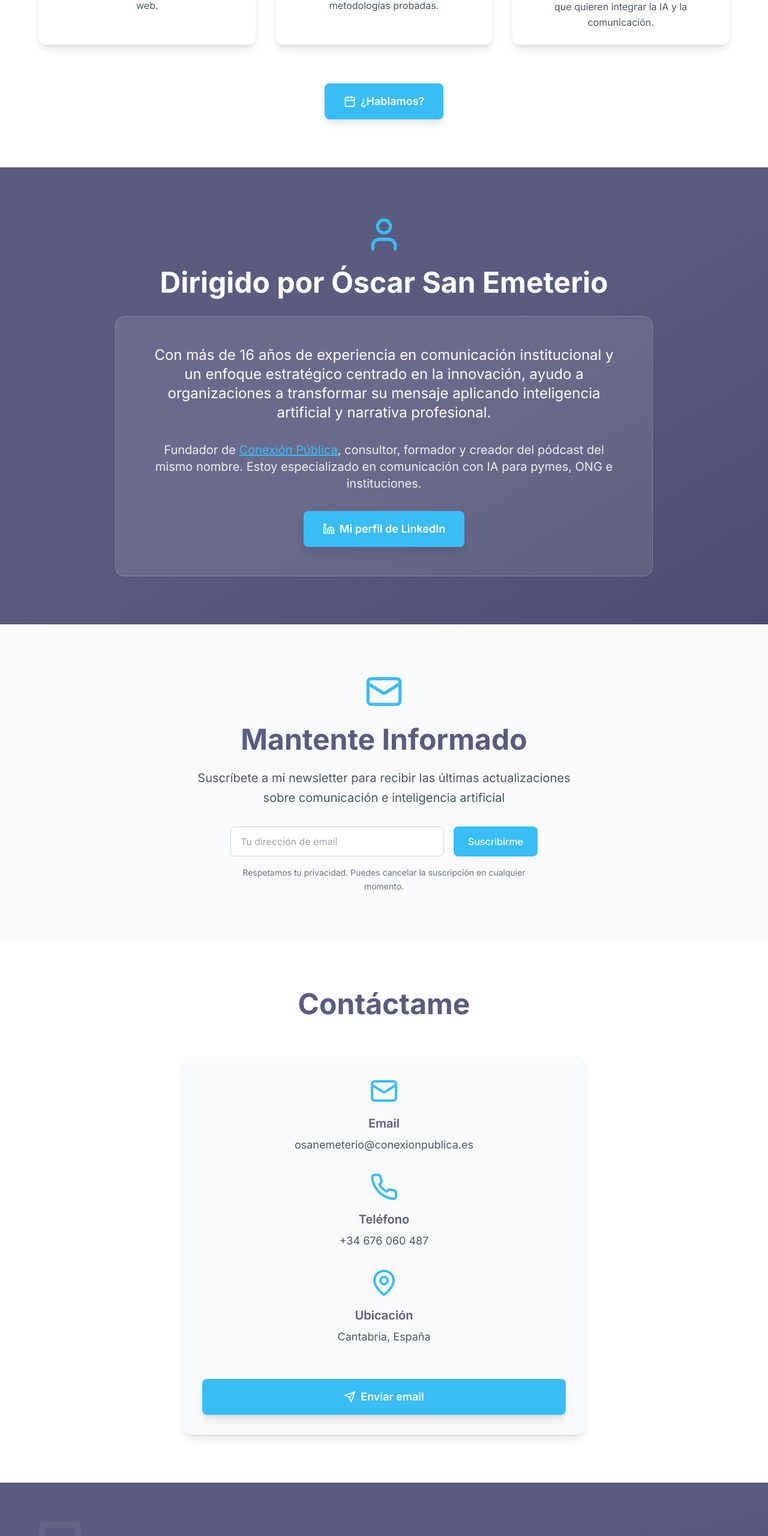
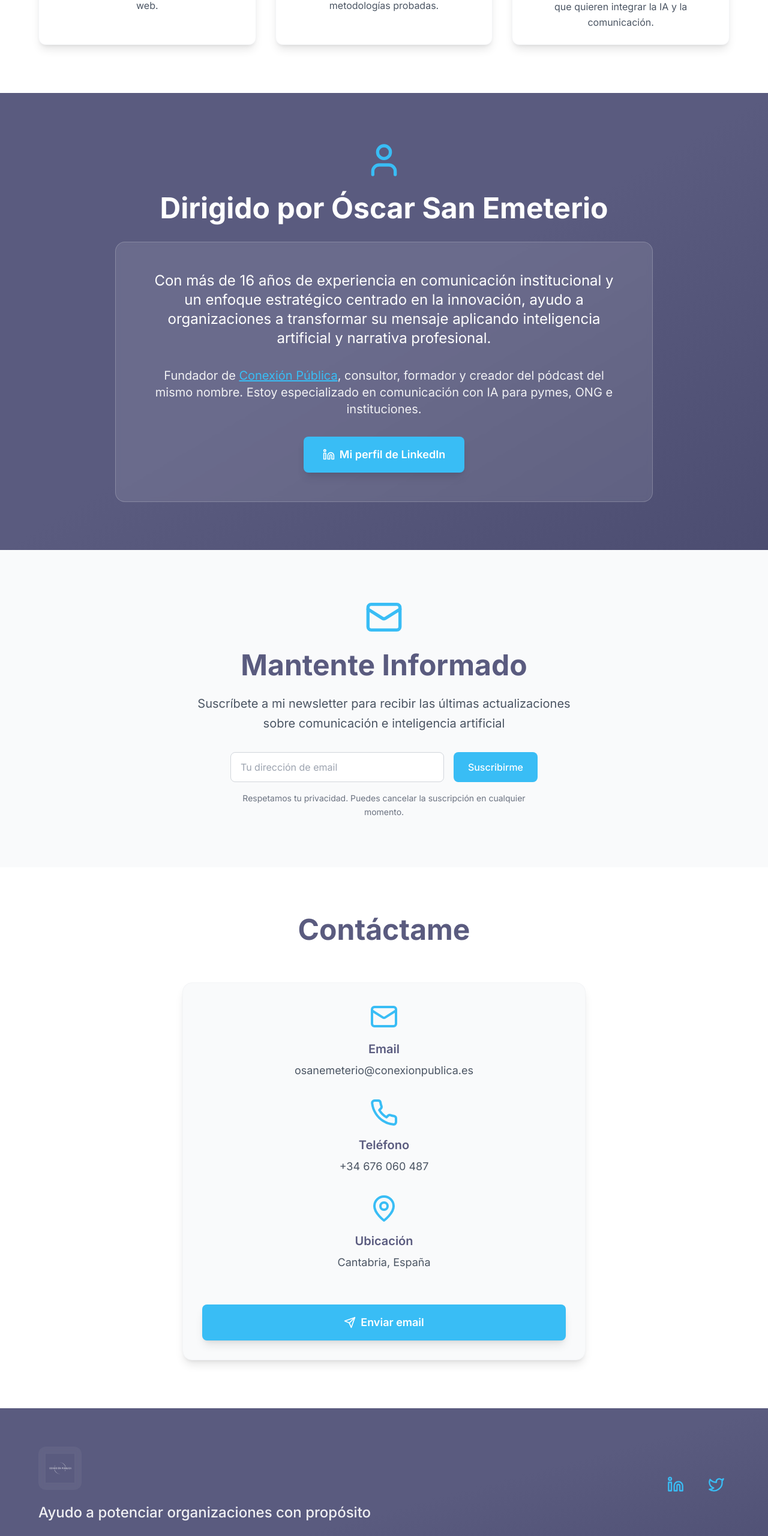
Before and after one commit to osanemeterio/oscarsanemeterio, a React (Vite) app: page / in a window 1280 px wide. Shown: the part 1936-4497 px from the top of the page at 60% size. Built offline with nearby package versions, Linux system fonts and the light colour scheme.

Commit message:
Eliminar botón ¿Hablamos? y aumentar tamaño del texto en footer

```diff
--- a/src/pages/Home.tsx
+++ b/src/pages/Home.tsx
@@ -1,6 +1,6 @@
 import { useState, useEffect } from 'react'
 import { Link } from 'react-router-dom'
-import { MessageSquare, Brain, FileText, Send, Linkedin, Twitter, Cpu, Building2, GraduationCap, PenTool, Users, Target, Mail, User, Phone, MapPin, Calendar } from 'lucide-react'
+import { MessageSquare, Brain, FileText, Send, Linkedin, Twitter, Cpu, Building2, GraduationCap, PenTool, Users, Target, Mail, User, Phone, MapPin } from 'lucide-react'
 
 function App() {
   const [newsletterEmail, setNewsletterEmail] = useState('')
@@ -212,17 +212,6 @@ function App() {
         )
       })}
     </div>
-
-    {/* Botón ¿Hablamos? */}
-    <div className="text-center mt-16">
-      <a
-        href="https://calendar.google.com/calendar/u/0/appointments/schedules/AcZssZ3dPNmLgARl5QQtwFkO6oBuSsCHnBPkow5biWhKCdEBM7V-FYwHH3omucOgrgZqVDR5RubmXYuc"
-        className="slide-up btn-primary inline-flex items-center space-x-2 text-lg font-semibold"
-      >
-        <Calendar className="w-5 h-5" />
-        <span>¿Hablamos?</span>
-      </a>
-    </div>
   </div>
 </section>
       {/* Personal Introduction Section */}
@@ -359,7 +348,7 @@ function App() {
               <div className="inline-block p-3 rounded-xl backdrop-blur-sm bg-white/5 mb-4">
                 <img src="/logo.png" alt="Conexión Pública" className="h-12" />
               </div>
-              <p className="text-white/90 text-lg">
+              <p className="text-white/90 text-xl md:text-2xl font-medium">
                 Ayudo a potenciar organizaciones con propósito
               </p>
             </div>
```
